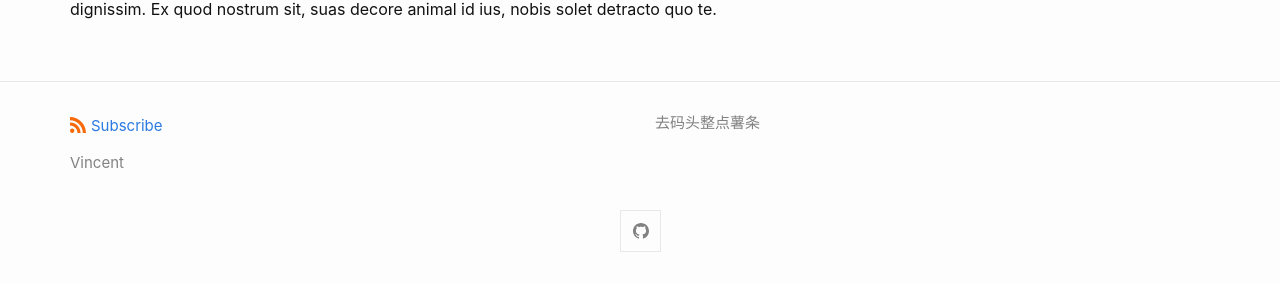
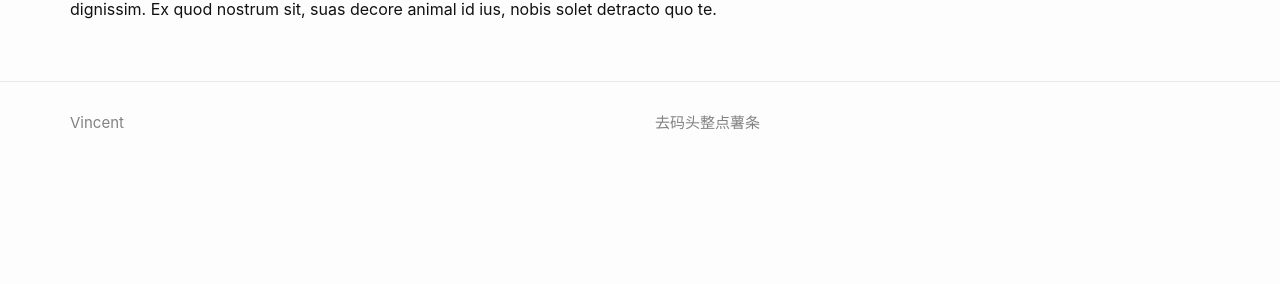
Before and after one commit to red6star/vincent.github.io, a Jekyll site: the page built from index.md, in a window 1280 px wide. Shown: the part 1833-2117 px from the top of the page. Built offline with Jekyll 4.4.1, drawn with Linux system fonts in a browser that asks for light colours; after the commit the page ends 2027 px from its top, so only the background shows below that.

Commit message:
删除下方链接

```diff
--- a/_includes/footer.html
+++ b/_includes/footer.html
@@ -5,13 +5,6 @@
 
     <div class="footer-col-wrapper">
       <div class="footer-col">
-        <p class="feed-subscribe">
-          <a href="{{ 'feed.xml' | relative_url }}">
-            <svg class="svg-icon orange">
-              <use xlink:href="{{ 'assets/minima-social-icons.svg#rss' | relative_url }}"></use>
-            </svg><span>Subscribe</span>
-          </a>
-        </p>
       {%- if site.author %}
         <ul class="contact-list">
           {% if site.author.name -%}
@@ -28,10 +21,6 @@
       </div>
     </div>
 
-    <div class="social-links">
-      {%- include social.html -%}
-    </div>
-
   </div>
 
 </footer>
```
